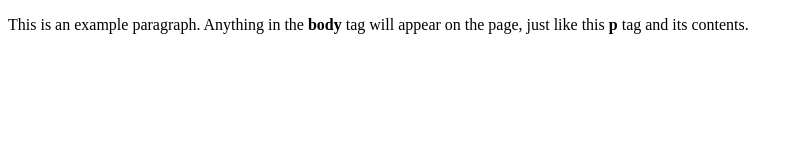
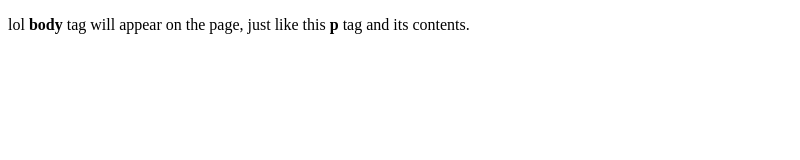
Before and after one commit to Braincrushy/braincrushy.github.io, a plain HTML site: page index.html in a window 1280 px wide. Shown: the whole page, without its empty margins (0-800 px from the left). Drawn offline with Linux system fonts and the light colour scheme.

Commit message:
test
tesdt

```diff
--- a/index.html
+++ b/index.html
@@ -1,9 +1,9 @@
 <!doctype html>
 <html>
   <head>
-    <title>testThis is the title of the webpage!</title>
+    <title>This is the title of the webpage!</title>
   </head>
   <body>
-    <p>This is an example paragraph. Anything in the <strong>body</strong> tag will appear on the page, just like this <strong>p</strong> tag and its contents.</p>
+    <p>lol <strong>body</strong> tag will appear on the page, just like this <strong>p</strong> tag and its contents.</p>
   </body>
 </html>
```
